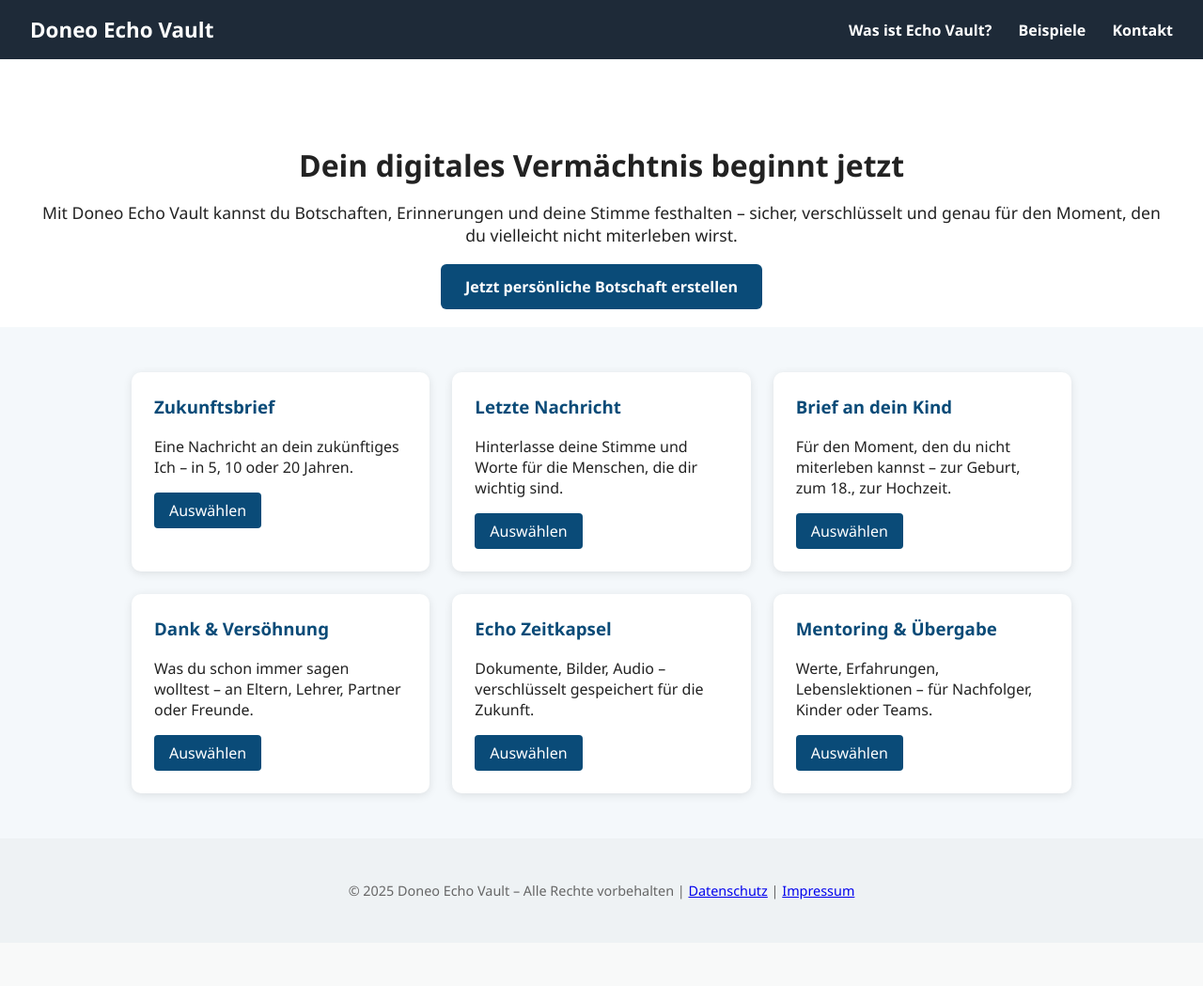
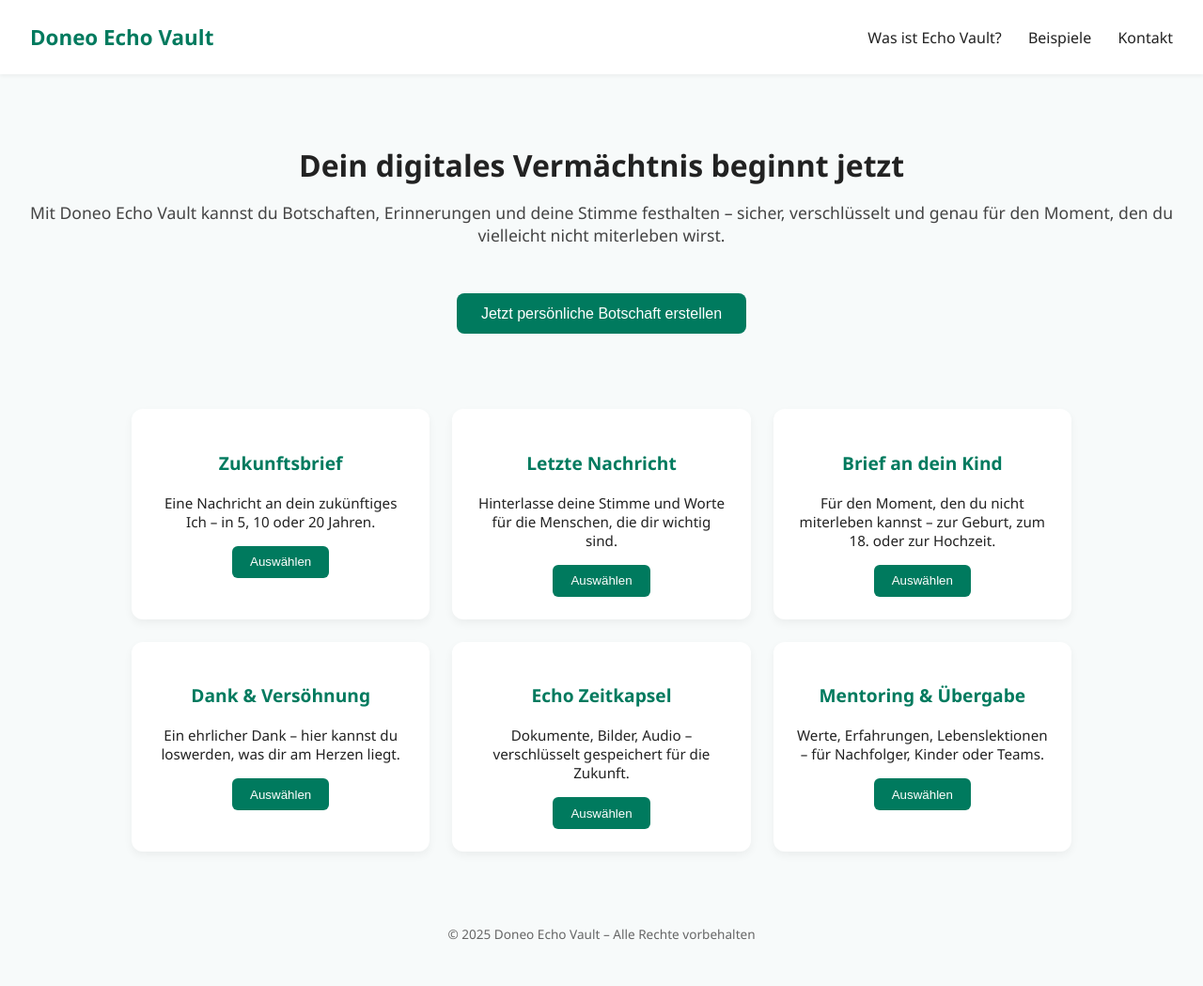
Before and after one commit to doneo24/echo_vault, a Flask app: page / in a window 1280 px wide. Shown: the whole page at 94% size. Before the commit the page ends 957 px from the top, so only its background shows below. Run offline with Flask 3, Linux system fonts and the light colour scheme.

Commit message:
Update index.html

```diff
--- a/templates/index.html
+++ b/templates/index.html
@@ -4,36 +4,46 @@
 <head>
   <meta charset="UTF-8" />
   <meta name="viewport" content="width=device-width, initial-scale=1.0" />
-  <title>Doneo Echo Vault</title>
+  <title>Doneo Echo Vault – Deine Botschaft</title>
   <style>
+    :root {
+      --primary: #007a5e;
+      --secondary: #eaf4f2;
+      --text: #222;
+      --background: #f7fafa;
+      --button: #007a5e;
+      --button-text: #fff;
+      --card-bg: #fff;
+      --card-shadow: rgba(0,0,0,0.05);
+    }
     body {
       margin: 0;
-      font-family: "Segoe UI", Tahoma, Geneva, Verdana, sans-serif;
-      background: #f4f8fb;
-      color: #222;
+      font-family: 'Segoe UI', sans-serif;
+      background: var(--background);
+      color: var(--text);
     }
     header {
-      background-color: #1e2a38;
-      color: white;
-      padding: 1rem 2rem;
+      background: #fff;
+      padding: 1.5rem 2rem;
       display: flex;
       justify-content: space-between;
       align-items: center;
+      box-shadow: 0 2px 4px var(--card-shadow);
     }
     header h1 {
+      font-size: 1.4rem;
+      color: var(--primary);
       margin: 0;
-      font-size: 1.4rem;
     }
     nav a {
-      color: white;
       margin-left: 1.5rem;
       text-decoration: none;
-      font-weight: bold;
+      color: var(--text);
+      font-weight: 500;
     }
     .hero {
       text-align: center;
-      padding: 4rem 2rem 2rem;
-      background: white;
+      padding: 3rem 1rem;
     }
     .hero h2 {
       font-size: 2rem;
@@ -41,51 +51,54 @@
     }
     .hero p {
       font-size: 1.1rem;
-      margin-bottom: 2rem;
+      color: #444;
     }
-    .hero a.button {
-      background-color: #0a4b78;
-      color: white;
+    .hero button {
+      margin-top: 2rem;
+      background: var(--button);
+      color: var(--button-text);
+      border: none;
       padding: 0.8rem 1.6rem;
-      text-decoration: none;
-      font-weight: bold;
-      border-radius: 6px;
+      font-size: 1rem;
+      border-radius: 8px;
+      cursor: pointer;
     }
     .grid {
       display: grid;
       grid-template-columns: repeat(auto-fit, minmax(280px, 1fr));
       gap: 1.5rem;
-      padding: 3rem 2rem;
+      padding: 2rem;
       max-width: 1000px;
       margin: auto;
     }
     .card {
-      background: white;
+      background: var(--card-bg);
       padding: 1.5rem;
-      border-radius: 10px;
-      box-shadow: 0 2px 10px rgba(0,0,0,0.1);
+      border-radius: 12px;
+      box-shadow: 0 4px 10px var(--card-shadow);
+      text-align: center;
     }
     .card h3 {
-      margin-top: 0;
-      color: #0a4b78;
+      color: var(--primary);
+      font-size: 1.2rem;
     }
     .card p {
-      margin: 0.5rem 0 1rem;
+      font-size: 0.95rem;
+      margin: 1rem 0;
     }
-    .card a {
-      background: #0a4b78;
-      color: white;
-      padding: 0.5rem 1rem;
-      border-radius: 4px;
-      text-decoration: none;
-      display: inline-block;
+    .card button {
+      background: var(--button);
+      color: var(--button-text);
+      border: none;
+      padding: 0.6rem 1.2rem;
+      border-radius: 6px;
+      cursor: pointer;
     }
     footer {
       text-align: center;
       padding: 2rem 1rem;
-      font-size: 0.9rem;
+      font-size: 0.85rem;
       color: #666;
-      background: #eef2f4;
     }
   </style>
 </head>
@@ -94,53 +107,53 @@
 <header>
   <h1>Doneo Echo Vault</h1>
   <nav>
-    <a href="/was-ist">Was ist Echo Vault?</a>
-    <a href="/beispiele">Beispiele</a>
-    <a href="/kontakt">Kontakt</a>
+    <a href="#">Was ist Echo Vault?</a>
+    <a href="#">Beispiele</a>
+    <a href="#">Kontakt</a>
   </nav>
 </header>
 
 <section class="hero">
   <h2>Dein digitales Vermächtnis beginnt jetzt</h2>
   <p>Mit Doneo Echo Vault kannst du Botschaften, Erinnerungen und deine Stimme festhalten – sicher, verschlüsselt und genau für den Moment, den du vielleicht nicht miterleben wirst.</p>
-  <a href="/formular" class="button">Jetzt persönliche Botschaft erstellen</a>
+  <button>Jetzt persönliche Botschaft erstellen</button>
 </section>
 
 <section class="grid">
   <div class="card">
     <h3>Zukunftsbrief</h3>
     <p>Eine Nachricht an dein zukünftiges Ich – in 5, 10 oder 20 Jahren.</p>
-    <a href="/formular?typ=Zukunftsbrief">Auswählen</a>
+    <button>Auswählen</button>
   </div>
   <div class="card">
     <h3>Letzte Nachricht</h3>
     <p>Hinterlasse deine Stimme und Worte für die Menschen, die dir wichtig sind.</p>
-    <a href="/formular?typ=Letzte Nachricht">Auswählen</a>
+    <button>Auswählen</button>
   </div>
   <div class="card">
     <h3>Brief an dein Kind</h3>
-    <p>Für den Moment, den du nicht miterleben kannst – zur Geburt, zum 18., zur Hochzeit.</p>
-    <a href="/formular?typ=Brief an dein Kind">Auswählen</a>
+    <p>Für den Moment, den du nicht miterleben kannst – zur Geburt, zum 18. oder zur Hochzeit.</p>
+    <button>Auswählen</button>
   </div>
   <div class="card">
     <h3>Dank & Versöhnung</h3>
-    <p>Was du schon immer sagen wolltest – an Eltern, Lehrer, Partner oder Freunde.</p>
-    <a href="/formular?typ=Dank & Versöhnung">Auswählen</a>
+    <p>Ein ehrlicher Dank – hier kannst du loswerden, was dir am Herzen liegt.</p>
+    <button>Auswählen</button>
   </div>
   <div class="card">
     <h3>Echo Zeitkapsel</h3>
     <p>Dokumente, Bilder, Audio – verschlüsselt gespeichert für die Zukunft.</p>
-    <a href="/formular?typ=Echo Zeitkapsel">Auswählen</a>
+    <button>Auswählen</button>
   </div>
   <div class="card">
     <h3>Mentoring & Übergabe</h3>
     <p>Werte, Erfahrungen, Lebenslektionen – für Nachfolger, Kinder oder Teams.</p>
-    <a href="/formular?typ=Mentoring & Übergabe">Auswählen</a>
+    <button>Auswählen</button>
   </div>
 </section>
 
 <footer>
-  <p>&copy; 2025 Doneo Echo Vault – Alle Rechte vorbehalten | <a href="/datenschutz">Datenschutz</a> | <a href="/impressum">Impressum</a></p>
+  <p>&copy; 2025 Doneo Echo Vault – Alle Rechte vorbehalten</p>
 </footer>
 
 </body>
```
